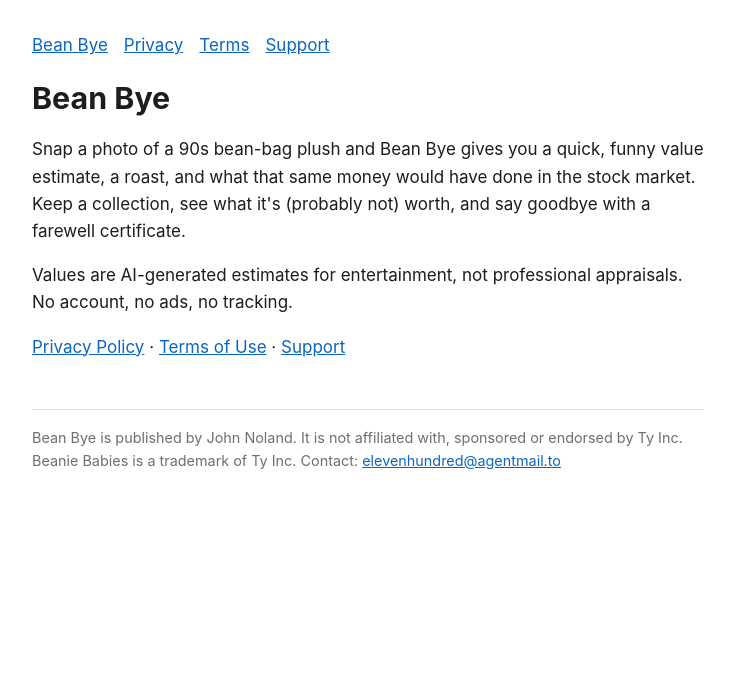
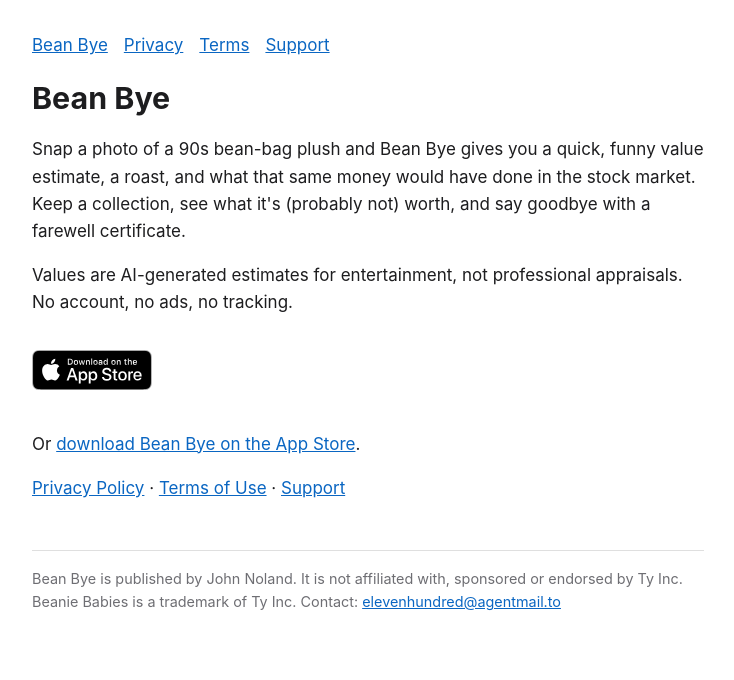
Before and after one commit to jnolandAI/apps, a plain HTML site: page beanbye/index.html in a window 1280 px wide. Shown: the whole page, without its empty margins (272-1006 px from the left). Drawn offline with Linux system fonts and the light colour scheme.

Commit message:
Link Bean Bye to its App Store listing
Add Apple's official badge and a text link on the Bean Bye page,
plus a store link on the apps index. Scorestand is unchanged.

```diff
--- a/beanbye/index.html
+++ b/beanbye/index.html
@@ -1,9 +1,13 @@
 <!doctype html><html lang="en"><head><meta charset="utf-8"><meta name="viewport" content="width=device-width,initial-scale=1">
-<title>Bean Bye</title><link rel="stylesheet" href="/apps/style.css"></head><body>
+<title>Bean Bye</title><link rel="stylesheet" href="/apps/style.css">
+<meta name="apple-itunes-app" content="app-id=6758724668">
+</head><body>
 <nav><a href="/apps/beanbye/">Bean Bye</a><a href="/apps/beanbye/privacy/">Privacy</a><a href="/apps/beanbye/terms/">Terms</a><a href="/apps/beanbye/support/">Support</a></nav>
 <h1>Bean Bye</h1>
 <p>Snap a photo of a 90s bean-bag plush and Bean Bye gives you a quick, funny value estimate, a roast, and what that same money would have done in the stock market. Keep a collection, see what it's (probably not) worth, and say goodbye with a farewell certificate.</p>
 <p>Values are AI-generated estimates for entertainment, not professional appraisals. No account, no ads, no tracking.</p>
+<p><a class="store" href="https://apps.apple.com/us/app/bean-bye/id6758724668" rel="noopener"><img src="download-on-the-app-store.svg" alt="Download on the App Store" width="120" height="40"></a></p>
+<p>Or <a href="https://apps.apple.com/us/app/bean-bye/id6758724668" rel="noopener">download Bean Bye on the App Store</a>.</p>
 <p><a href="privacy/">Privacy Policy</a> · <a href="terms/">Terms of Use</a> · <a href="support/">Support</a></p>
 <footer>Bean Bye is published by John Noland. It is not affiliated with, sponsored or endorsed by Ty Inc. Beanie Babies is a trademark of Ty Inc. Contact: <a href="mailto:elevenhundred@agentmail.to">elevenhundred@agentmail.to</a></footer>
 </body></html>
--- a/style.css
+++ b/style.css
@@ -3,3 +3,5 @@
 body{font:17px/1.6 -apple-system,BlinkMacSystemFont,"Segoe UI",Helvetica,Arial,sans-serif;color:var(--fg);background:var(--bg);max-width:42rem;margin:0 auto;padding:2rem 1.25rem 4rem}
 h1{font-size:1.9rem;line-height:1.2}h2{font-size:1.2rem;margin-top:2rem}a{color:var(--accent)}
 .meta,footer{color:var(--muted);font-size:.9rem}nav a{margin-right:1rem}footer{margin-top:3rem;border-top:1px solid #8884;padding-top:1rem}
+a.store{display:inline-block;line-height:0;margin:1rem 0}
+a.store img{display:block;width:120px;height:40px}
```
Also changed, not shown: index.html (+1 -1 lines), beanbye/download-on-the-app-store.svg (added).
